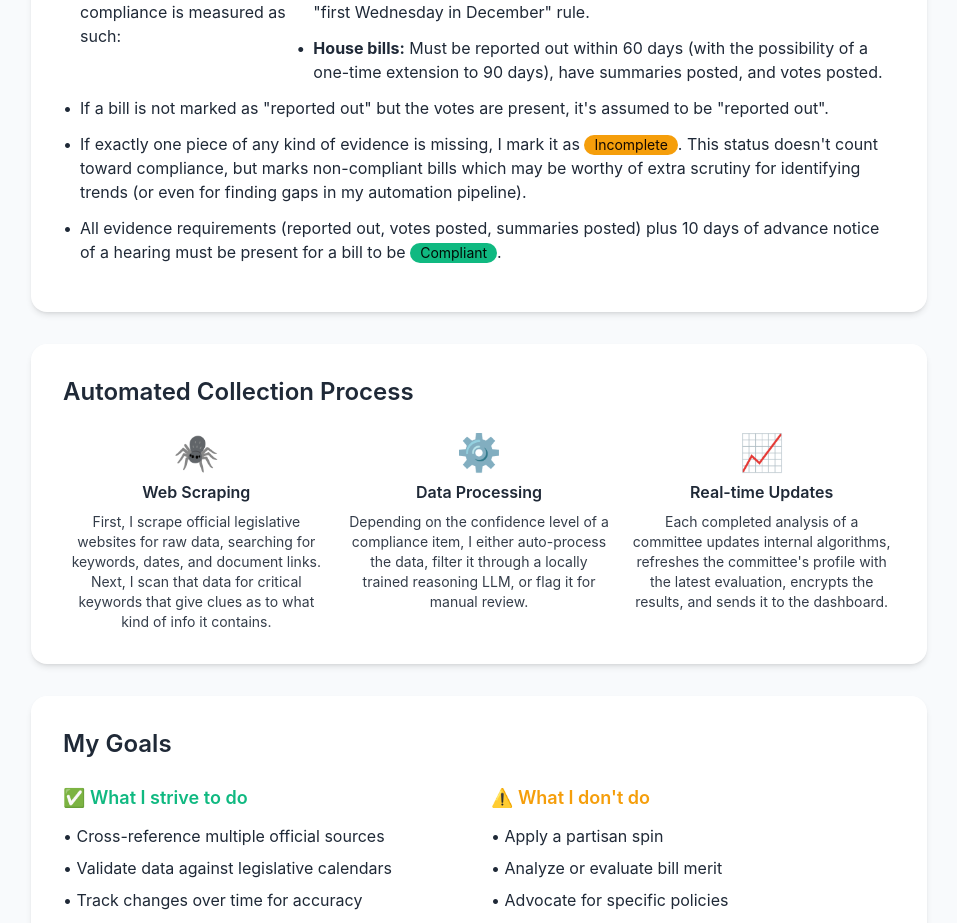
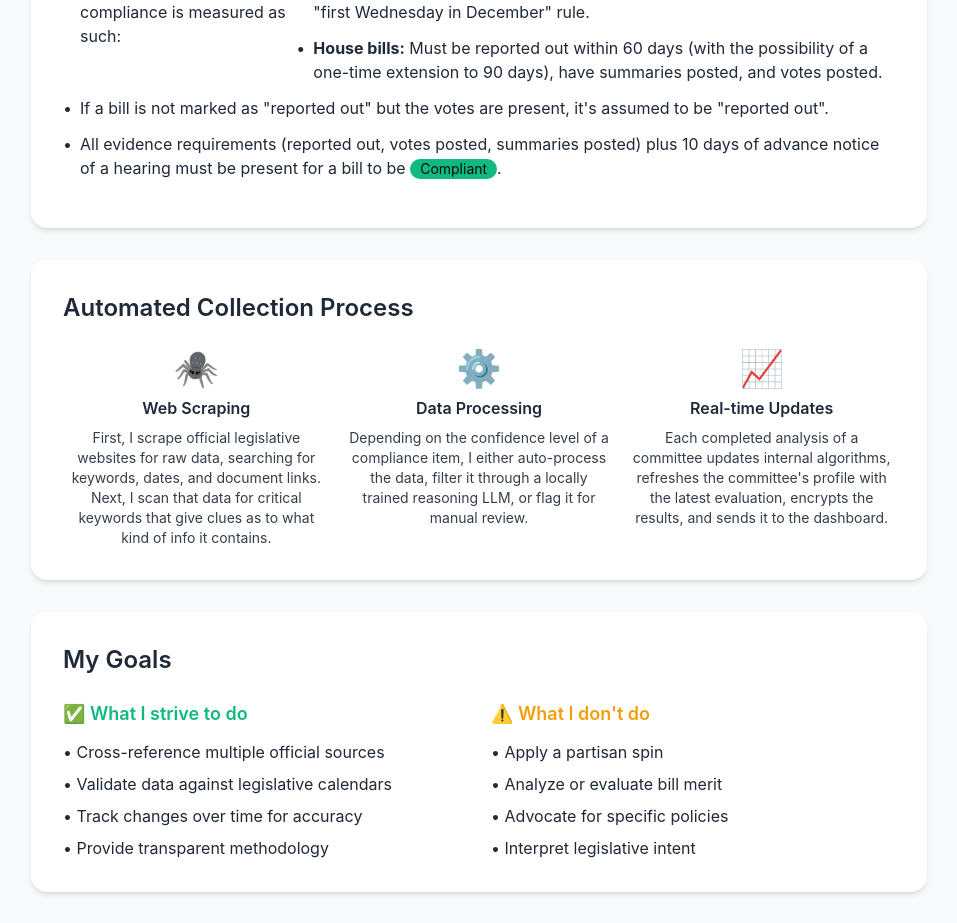
Before and after one commit to arbowl/beacon-hill-tracker, a React (Vite) app in the folder frontend/: page /about in a window 1280 px wide. Shown: the part 1380-2303 px from the top of the page, without its empty margins (161-1118 px from the left). Built offline with nearby package versions, Linux system fonts and the light colour scheme.

Commit message:
Remove "incomplete" status from frontend

```diff
--- a/frontend/src/components/charts/CommitteeComparisonChart.tsx
+++ b/frontend/src/components/charts/CommitteeComparisonChart.tsx
@@ -93,8 +93,8 @@ const CommitteeComparisonChart: React.FC<CommitteeComparisonChartProps> = ({
 
   const names = displayData.map(d => d.name.length > 30 ? d.name.substring(0, 30) + '...' : d.name)
   const compliant = displayData.map(d => d.compliant_count)
-  const incomplete = displayData.map(d => d.incomplete_count)
   const nonCompliant = displayData.map(d => d.non_compliant_count)
+  // Note: incomplete_count is always 0 (merged into non_compliant_count)
 
   const isHorizontal = chartType === 'horizontal_bar'
 
@@ -108,17 +108,6 @@ const CommitteeComparisonChart: React.FC<CommitteeComparisonChartProps> = ({
       marker: { color: '#22c55e' },
       hovertemplate: '<b>%{' + (isHorizontal ? 'y' : 'x') + '}</b><br>' +
                      'Compliant: %{' + (isHorizontal ? 'x' : 'y') + '}<br>' +
-                     '<extra></extra>',
-    },
-    {
-      type: 'bar',
-      orientation: isHorizontal ? 'h' : 'v',
-      x: isHorizontal ? incomplete : names,
-      y: isHorizontal ? names : incomplete,
-      name: 'Incomplete',
-      marker: { color: '#f59e0b' },
-      hovertemplate: '<b>%{' + (isHorizontal ? 'y' : 'x') + '}</b><br>' +
-                     'Incomplete: %{' + (isHorizontal ? 'x' : 'y') + '}<br>' +
                      '<extra></extra>',
     },
     {
--- a/frontend/src/components/charts/ComplianceOverviewChart.tsx
+++ b/frontend/src/components/charts/ComplianceOverviewChart.tsx
@@ -23,18 +23,17 @@ const ComplianceOverviewChart: React.FC<ComplianceOverviewChartProps> = ({
     )
   }
 
+  // Note: incomplete_bills is always 0 (merged into non_compliant_bills)
   const values = [
     data.compliant_bills,
-    data.incomplete_bills,
     data.non_compliant_bills,
     data.unknown_bills
   ]
 
-  const labels = ['Compliant', 'Incomplete', 'Non-Compliant', 'Monitoring']
+  const labels = ['Compliant', 'Non-Compliant', 'Monitoring']
 
   const colors = [
     '#22c55e', // green for compliant
-    '#f59e0b', // amber for incomplete
     '#ef4444', // red for non-compliant
     '#6b7280'  // gray for unknown
   ]
--- a/frontend/src/index.css
+++ b/frontend/src/index.css
@@ -84,10 +84,6 @@ code {
   @apply bg-emerald-50 text-emerald-700 px-3 py-1 rounded-full text-xs font-medium border border-emerald-200;
 }
 
-.status-incomplete {
-  @apply bg-amber-50 text-amber-700 px-3 py-1 rounded-full text-xs font-medium border border-amber-200;
-}
-
 .status-non-compliant {
   @apply bg-red-50 text-red-700 px-3 py-1 rounded-full text-xs font-medium border border-red-200;
 }
--- a/frontend/src/pages/AboutPage.tsx
+++ b/frontend/src/pages/AboutPage.tsx
@@ -121,13 +121,6 @@ const AboutPage = () => {
               </li>
               <li className="flex items-start">
                 <span className="text-primary mr-2">•</span>
-                <span>
-                If exactly one piece of any kind of evidence is missing, I mark it as <div className="badge badge-warning">Incomplete</div>. This status doesn't count toward
-                  compliance, but marks non-compliant bills which may be worthy of extra scrutiny for identifying trends (or even for finding gaps in my automation pipeline).
-                </span>
-              </li>
-              <li className="flex items-start">
-                <span className="text-primary mr-2">•</span>
                 <span>All evidence requirements (reported out, votes posted, summaries posted) plus 10 days of advance notice of a hearing must be present for a bill to be <div className="badge badge-success">Compliant</div>.</span>
               </li>
             </ul>
--- a/frontend/src/pages/DashboardPage.tsx
+++ b/frontend/src/pages/DashboardPage.tsx
@@ -101,7 +101,6 @@ const DashboardPage: React.FC = () => {
 
     // Calculate stats for filtered data
     const compliant = billsData.filter(bill => bill.state?.toLowerCase() === 'compliant').length
-    const incomplete = billsData.filter(bill => bill.state?.toLowerCase() === 'incomplete').length
     const nonCompliant = billsData.filter(bill => bill.state?.toLowerCase() === 'non-compliant').length
     const unknown = billsData.filter(bill => bill.state?.toLowerCase() === 'unknown').length
     const total = billsData.length
@@ -120,7 +119,7 @@ const DashboardPage: React.FC = () => {
       total_committees: filters.committees.length,
       total_bills: total,
       compliant_bills: compliant,
-      incomplete_bills: incomplete,
+      incomplete_bills: 0,  // Deprecated: merged into non_compliant_bills
       non_compliant_bills: nonCompliant,
       unknown_bills: unknown,
       overall_compliance_rate: complianceRate
@@ -511,7 +510,6 @@ const DashboardPage: React.FC = () => {
               >
                 <option value="">All States</option>
                 <option value="compliant">Compliant</option>
-                <option value="incomplete">Incomplete</option>
                 <option value="non-compliant">Non-Compliant</option>
                 <option value="unknown">Unknown</option>
               </select>
@@ -906,12 +904,10 @@ const DashboardPage: React.FC = () => {
                       <td>
                         <div className={`badge badge-lg whitespace-nowrap px-3 ${
                           bill.state?.toLowerCase() === 'compliant' ? 'badge-success' :
-                          bill.state?.toLowerCase() === 'incomplete' ? 'badge-warning' :
                           bill.state?.toLowerCase() === 'non-compliant' ? 'badge-error' :
                           'badge-ghost'
                         }`}>
                           {bill.state?.toLowerCase() === 'compliant' ? 'Compliant' :
-                           bill.state?.toLowerCase() === 'incomplete' ? 'Incomplete' :
                            bill.state?.toLowerCase() === 'non-compliant' ? 'Non-Compliant' :
                            bill.state?.toLowerCase() === 'unknown' ? 'Monitoring' :
                            bill.state || 'Monitoring'}
@@ -1180,12 +1176,10 @@ const DashboardPage: React.FC = () => {
                   <div className="text-sm font-medium text-base-content/70 mb-1">Status</div>
                   <div className={`badge badge-lg whitespace-nowrap px-3 ${
                     selectedBill.state?.toLowerCase() === 'compliant' ? 'badge-success' :
-                    selectedBill.state?.toLowerCase() === 'incomplete' ? 'badge-warning' :
                     selectedBill.state?.toLowerCase() === 'non-compliant' ? 'badge-error' :
                     'badge-ghost'
                   }`}>
                     {selectedBill.state?.toLowerCase() === 'compliant' ? 'Compliant' :
-                     selectedBill.state?.toLowerCase() === 'incomplete' ? 'Incomplete' :
                      selectedBill.state?.toLowerCase() === 'non-compliant' ? 'Non-Compliant' :
                      selectedBill.state?.toLowerCase() === 'unknown' ? 'Monitoring' :
                      selectedBill.state || 'Monitoring'}
--- a/frontend/src/types/index.ts
+++ b/frontend/src/types/index.ts
@@ -54,7 +54,7 @@ export interface Bill {
   summary_url?: string
   votes_present: boolean
   votes_url?: string
-  state: 'compliant' | 'Compliant' | 'incomplete' | 'Incomplete' | 'non-compliant' | 'unknown'
+  state: 'compliant' | 'Compliant' | 'non-compliant' | 'unknown'
   reason: string
   notice_status?: string
   notice_gap_days?: number
@@ -68,7 +68,7 @@ export interface GlobalStats {
   total_committees: number
   total_bills: number
   compliant_bills: number
-  incomplete_bills: number
+  incomplete_bills: number  // Deprecated: Always 0, merged into non_compliant_bills
   non_compliant_bills: number
   unknown_bills: number
   overall_compliance_rate: number
@@ -84,7 +84,7 @@ export interface CommitteeStats {
   chamber: string
   total_bills: number
   compliant_count: number
-  incomplete_count: number
+  incomplete_count: number  // Deprecated: Always 0, merged into non_compliant_count
   non_compliant_count: number
   unknown_count: number
   reported_out_count: number
--- a/frontend/src/utils/reasonParser.ts
+++ b/frontend/src/utils/reasonParser.ts
@@ -120,7 +120,7 @@ export function analyzeReasons(bills: any[]): ReasonAnalysis[] {
 
   // Count violations across all bills
   bills.forEach(bill => {
-    if (bill.state?.toLowerCase() === 'non-compliant' || bill.state?.toLowerCase() === 'incomplete') {
+    if (bill.state?.toLowerCase() === 'non-compliant') {
       const parsed = parseReason(bill.reason)
 
       parsed.violations.forEach(violation => {
@@ -160,7 +160,7 @@ export function getTopViolationsForCommittee(bills: any[], committeeId: string,
  */
 export function getViolationSummary(bills: any[]) {
   const nonCompliantBills = bills.filter(bill =>
-    bill.state?.toLowerCase() === 'non-compliant' || bill.state?.toLowerCase() === 'incomplete'
+    bill.state?.toLowerCase() === 'non-compliant'
   )
 
   const analysis = analyzeReasons(nonCompliantBills)
```
